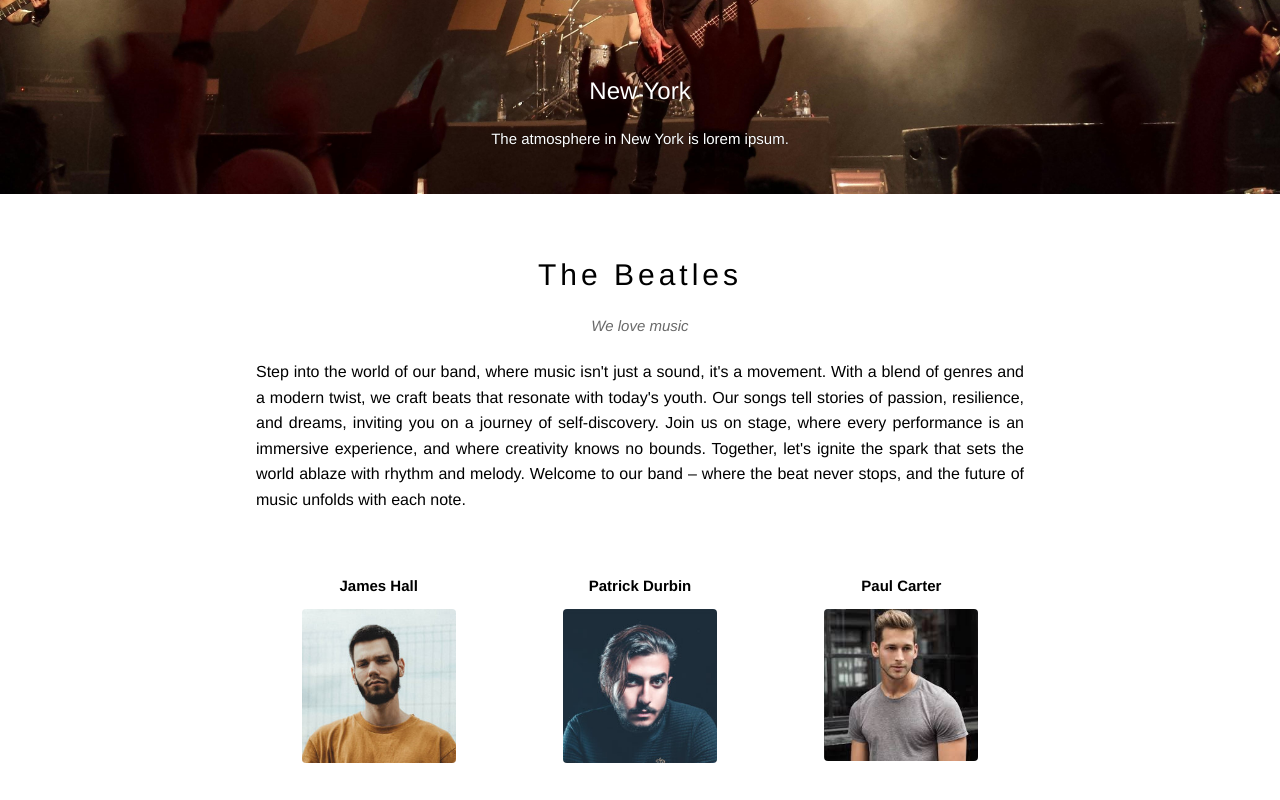
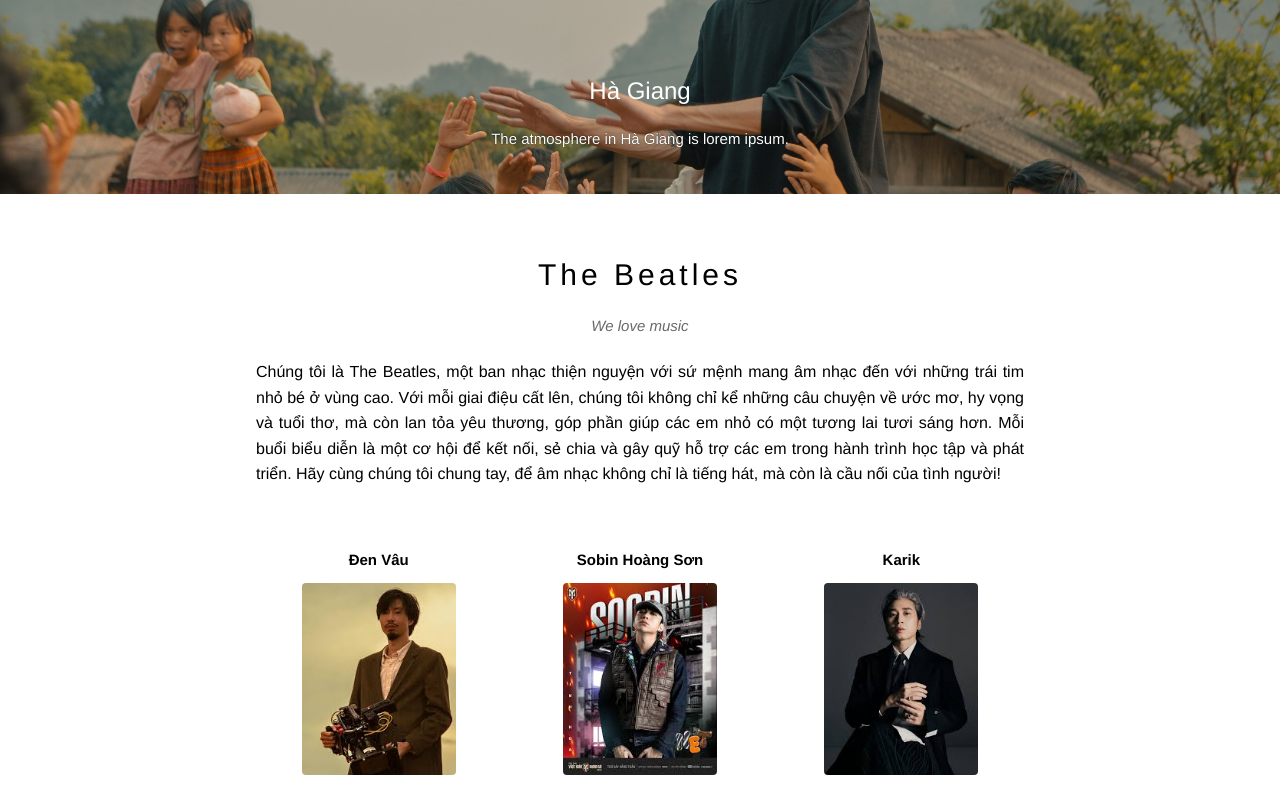
Before and after one commit to phuocjhvgv/The-Beatles-Ticket, a plain HTML site: page index.html in a window 1280 px wide. Shown: the part 300-1100 px from the top of the page. Drawn offline with Linux system fonts and the light colour scheme.

Commit message:
Cập nhật style.css, index.html và thay đổi hình ảnh thành viên

```diff
--- a/assets/css/style.css
+++ b/assets/css/style.css
@@ -203,10 +203,12 @@ html{
 #slider {
    margin-top: 46px;
    padding-top: 50%;
-   background: url('../img/slider/pexels-pixabay-416831.jpg') top center / cover  no-repeat;
+   background: url('../img/slider/a4-1683952077666351726696.jpg') top center / cover  no-repeat;
    position: relative;
 
 }
+
+
 
 #slider .text-content{
     position: absolute;
--- a/index.html
+++ b/index.html
@@ -42,9 +42,9 @@
 
       <div id="slider">
         <div class="text-content">
-          <h2 class="text-heading">New York</h2>
+          <h2 class="text-heading">Hà Giang</h2>
           <div class="text-decription">
-            The atmosphere in New York is lorem ipsum.
+            The atmosphere in Hà Giang is lorem ipsum.
           </div>
         </div>
       </div>
@@ -56,37 +56,31 @@
           <h2 class="section-heading">The Beatles</h2>
           <p class="section-sub-heading">We love music</p>
           <p class="about-text">
-            Step into the world of our band, where music isn't just a sound,
-            it's a movement. With a blend of genres and a modern twist, we craft
-            beats that resonate with today's youth. Our songs tell stories of
-            passion, resilience, and dreams, inviting you on a journey of
-            self-discovery. Join us on stage, where every performance is an
-            immersive experience, and where creativity knows no bounds.
-            Together, let's ignite the spark that sets the world ablaze with
-            rhythm and melody. Welcome to our band – where the beat never stops,
-            and the future of music unfolds with each note.
+
+            Chúng tôi là The Beatles, một ban nhạc thiện nguyện với sứ mệnh mang âm nhạc đến với những trái tim nhỏ bé ở vùng cao. Với mỗi giai điệu cất lên, chúng tôi không chỉ kể những câu chuyện về ước mơ, hy vọng và tuổi thơ, mà còn lan tỏa yêu thương, góp phần giúp các em nhỏ có một tương lai tươi sáng hơn. Mỗi buổi biểu diễn là một cơ hội để kết nối, sẻ chia và gây quỹ hỗ trợ các em trong hành trình học tập và phát triển. Hãy cùng chúng tôi chung tay, để âm nhạc không chỉ là tiếng hát, mà còn là cầu nối của tình người!
           </p>
           <div class="row members-list">
             <div class="text-center col col-third s-col-full mt-32">
-              <p class="member-Name">James Hall</p>
+              <p class="member-Name">Đen Vâu</p>
               <img
-                src="assets/img/member/member2.jpg"
+                src="assets/img/member/tải xuống (1).jpg"
                 alt="name"
                 class="merber-img"
               />
             </div>
             <div class="text-center col col-third s-col-full mt-32">
-              <p class="member-Name">Patrick Durbin</p>
+              <p class="member-Name">Sobin Hoàng Sơn</p>
               <img
-                src="assets/img/member/member3.jpg"
+                src="assets/img/member/tải xuống (2).jpg"
                 alt="name"
                 class="merber-img"
               />
             </div>
             <div class="text-center col col-third s-col-full mt-32">
-              <p class="member-Name">Paul Carter</p>
+              <p class="member-Name">Karik</p>
               <img
-                src="assets/img/member/member5.jpg"
+                src="assets/img/member/tải xuống.jpg"
+
                 alt="name"
                 class="merber-img"
               />
```
Also changed, not shown: assets/img/member/member2.jpg (deleted), assets/img/member/member3.jpg (deleted), assets/img/member/member4.jpg (deleted), assets/img/member/member5.jpg (deleted), assets/img/member/sobinhonson.jpg (added), assets/img/member/tải xuống (1).jpg (added), assets/img/member/tải xuống (2).jpg (added), assets/img/member/tải xuống.jpg (added), assets/img/slider/a4-1683952077666351726696.jpg (added).
